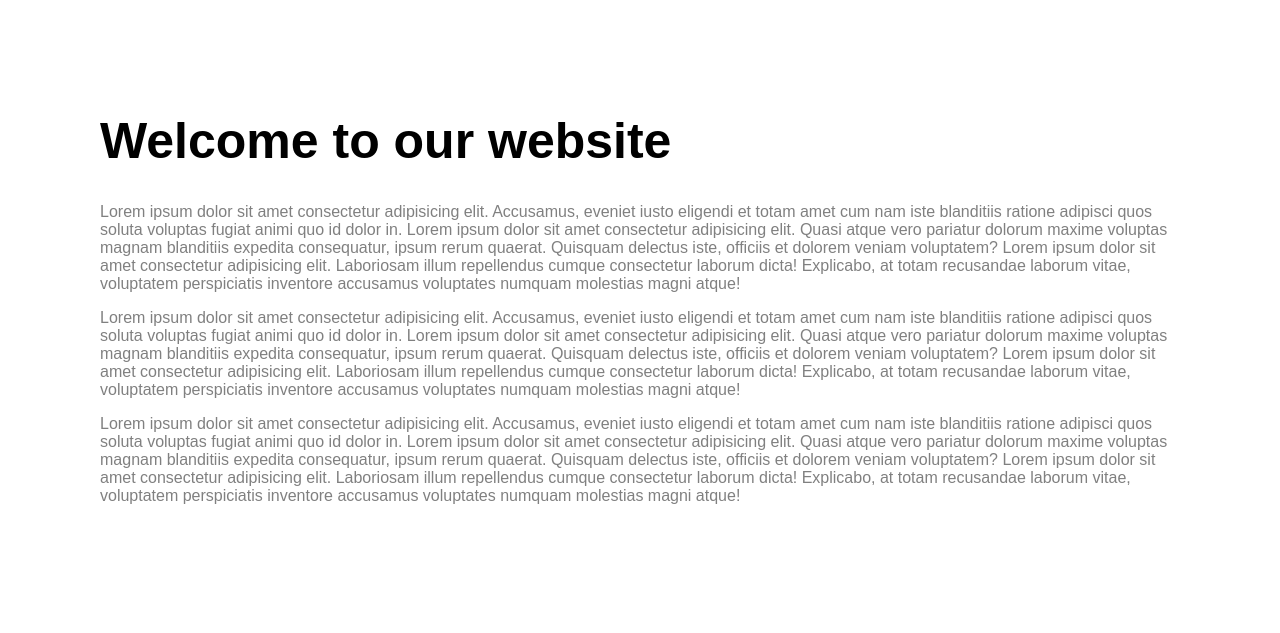
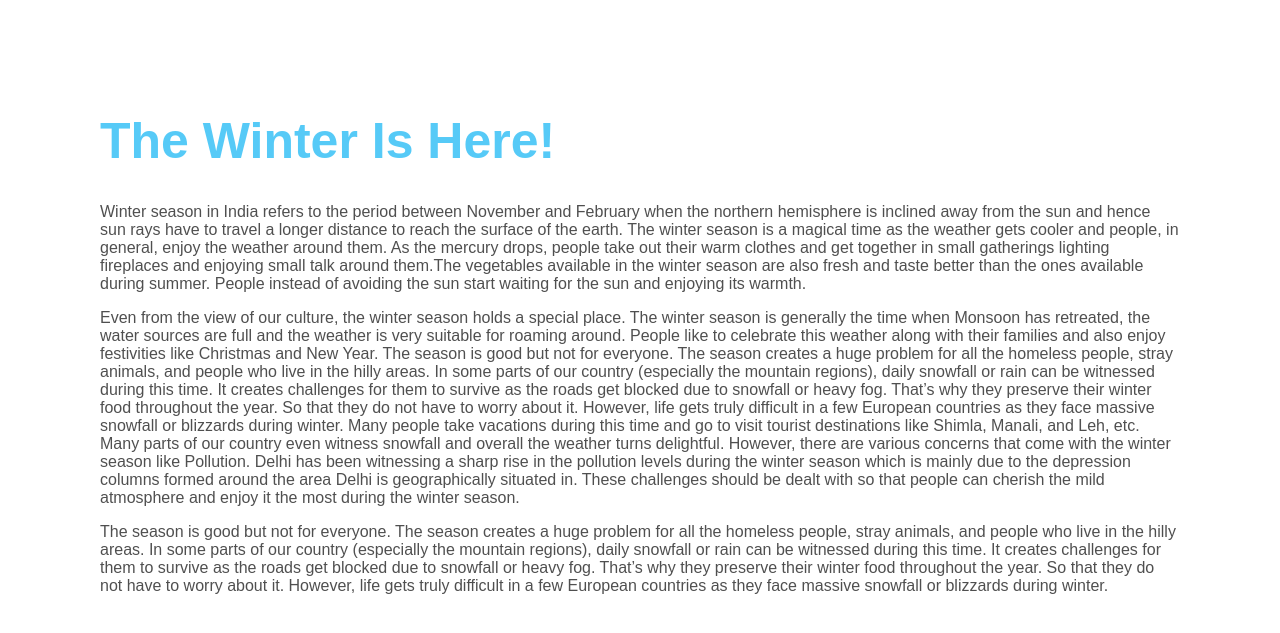
Before and after one commit to vimalpksh/background-image-scroll-effect, a plain HTML site: page index.html in a window 1280 px wide. Shown: the part 822-1455 px from the top of the page. Drawn offline with Linux system fonts and the light colour scheme.

Commit message:
change : content and styling updated

```diff
--- a/index.html
+++ b/index.html
@@ -10,42 +10,54 @@
   <body>
     <div class="bg-image" id="bg-image"></div>
     <div class="container">
-      <h1>Welcome to our website</h1>
+      <h1>The Winter Is Here!</h1>
       <p>
-        Lorem ipsum dolor sit amet consectetur adipisicing elit. Accusamus,
-        eveniet iusto eligendi et totam amet cum nam iste blanditiis ratione
-        adipisci quos soluta voluptas fugiat animi quo id dolor in. Lorem ipsum
-        dolor sit amet consectetur adipisicing elit. Quasi atque vero pariatur
-        dolorum maxime voluptas magnam blanditiis expedita consequatur, ipsum
-        rerum quaerat. Quisquam delectus iste, officiis et dolorem veniam
-        voluptatem? Lorem ipsum dolor sit amet consectetur adipisicing elit.
-        Laboriosam illum repellendus cumque consectetur laborum dicta!
-        Explicabo, at totam recusandae laborum vitae, voluptatem perspiciatis
-        inventore accusamus voluptates numquam molestias magni atque!
+        Winter season in India refers to the period between November and
+        February when the northern hemisphere is inclined away from the sun and
+        hence sun rays have to travel a longer distance to reach the surface of
+        the earth. The winter season is a magical time as the weather gets
+        cooler and people, in general, enjoy the weather around them. As the
+        mercury drops, people take out their warm clothes and get together in
+        small gatherings lighting fireplaces and enjoying small talk around
+        them.The vegetables available in the winter season are also fresh and
+        taste better than the ones available during summer. People instead of
+        avoiding the sun start waiting for the sun and enjoying its warmth.
       </p>
       <p>
-        Lorem ipsum dolor sit amet consectetur adipisicing elit. Accusamus,
-        eveniet iusto eligendi et totam amet cum nam iste blanditiis ratione
-        adipisci quos soluta voluptas fugiat animi quo id dolor in. Lorem ipsum
-        dolor sit amet consectetur adipisicing elit. Quasi atque vero pariatur
-        dolorum maxime voluptas magnam blanditiis expedita consequatur, ipsum
-        rerum quaerat. Quisquam delectus iste, officiis et dolorem veniam
-        voluptatem? Lorem ipsum dolor sit amet consectetur adipisicing elit.
-        Laboriosam illum repellendus cumque consectetur laborum dicta!
-        Explicabo, at totam recusandae laborum vitae, voluptatem perspiciatis
-        inventore accusamus voluptates numquam molestias magni atque!
+        Even from the view of our culture, the winter season holds a special
+        place. The winter season is generally the time when Monsoon has
+        retreated, the water sources are full and the weather is very suitable
+        for roaming around. People like to celebrate this weather along with
+        their families and also enjoy festivities like Christmas and New Year.
+        The season is good but not for everyone. The season creates a huge
+        problem for all the homeless people, stray animals, and people who live
+        in the hilly areas. In some parts of our country (especially the
+        mountain regions), daily snowfall or rain can be witnessed during this
+        time. It creates challenges for them to survive as the roads get blocked
+        due to snowfall or heavy fog. That’s why they preserve their winter food
+        throughout the year. So that they do not have to worry about it.
+        However, life gets truly difficult in a few European countries as they
+        face massive snowfall or blizzards during winter. Many people take
+        vacations during this time and go to visit tourist destinations like
+        Shimla, Manali, and Leh, etc. Many parts of our country even witness
+        snowfall and overall the weather turns delightful. However, there are
+        various concerns that come with the winter season like Pollution. Delhi
+        has been witnessing a sharp rise in the pollution levels during the
+        winter season which is mainly due to the depression columns formed
+        around the area Delhi is geographically situated in. These challenges
+        should be dealt with so that people can cherish the mild atmosphere and
+        enjoy it the most during the winter season.
       </p>
       <p>
-        Lorem ipsum dolor sit amet consectetur adipisicing elit. Accusamus,
-        eveniet iusto eligendi et totam amet cum nam iste blanditiis ratione
-        adipisci quos soluta voluptas fugiat animi quo id dolor in. Lorem ipsum
-        dolor sit amet consectetur adipisicing elit. Quasi atque vero pariatur
-        dolorum maxime voluptas magnam blanditiis expedita consequatur, ipsum
-        rerum quaerat. Quisquam delectus iste, officiis et dolorem veniam
-        voluptatem? Lorem ipsum dolor sit amet consectetur adipisicing elit.
-        Laboriosam illum repellendus cumque consectetur laborum dicta!
-        Explicabo, at totam recusandae laborum vitae, voluptatem perspiciatis
-        inventore accusamus voluptates numquam molestias magni atque!
+        The season is good but not for everyone. The season creates a huge
+        problem for all the homeless people, stray animals, and people who live
+        in the hilly areas. In some parts of our country (especially the
+        mountain regions), daily snowfall or rain can be witnessed during this
+        time. It creates challenges for them to survive as the roads get blocked
+        due to snowfall or heavy fog. That’s why they preserve their winter food
+        throughout the year. So that they do not have to worry about it.
+        However, life gets truly difficult in a few European countries as they
+        face massive snowfall or blizzards during winter.
       </p>
     </div>
     <script src="script.js"></script>
--- a/style.css
+++ b/style.css
@@ -19,6 +19,7 @@ body {
 
 h1 {
   font-size: 50px;
+  color: rgba(33, 185, 245, 0.76);
 }
 
 @media (max-width: 500px) {
@@ -28,5 +29,5 @@ h1 {
 }
 
 p {
-  color: gray;
+  color: rgba(0, 0, 0, 0.692);
 }
```
